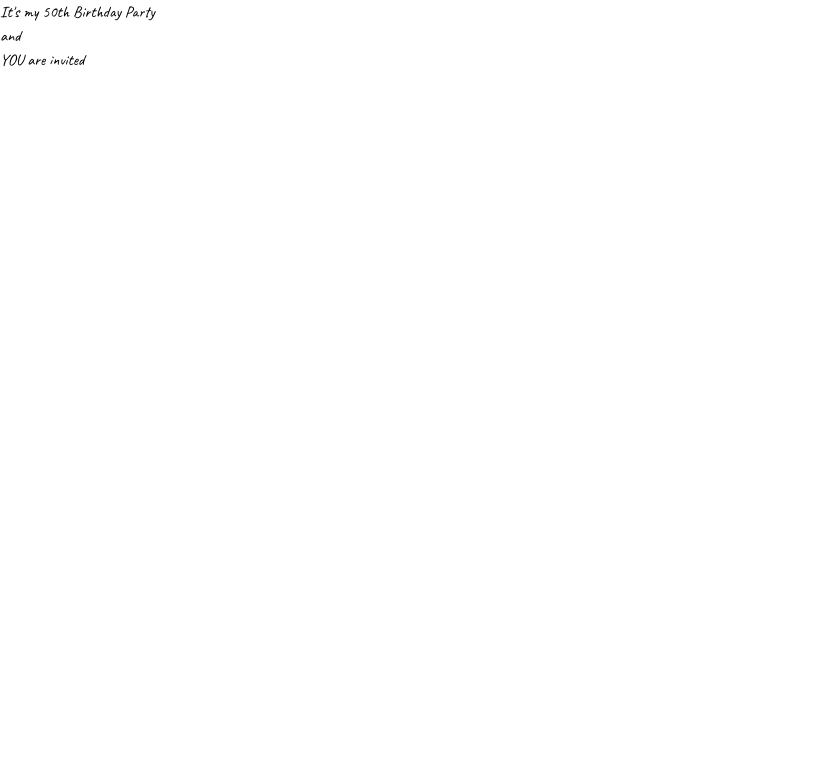
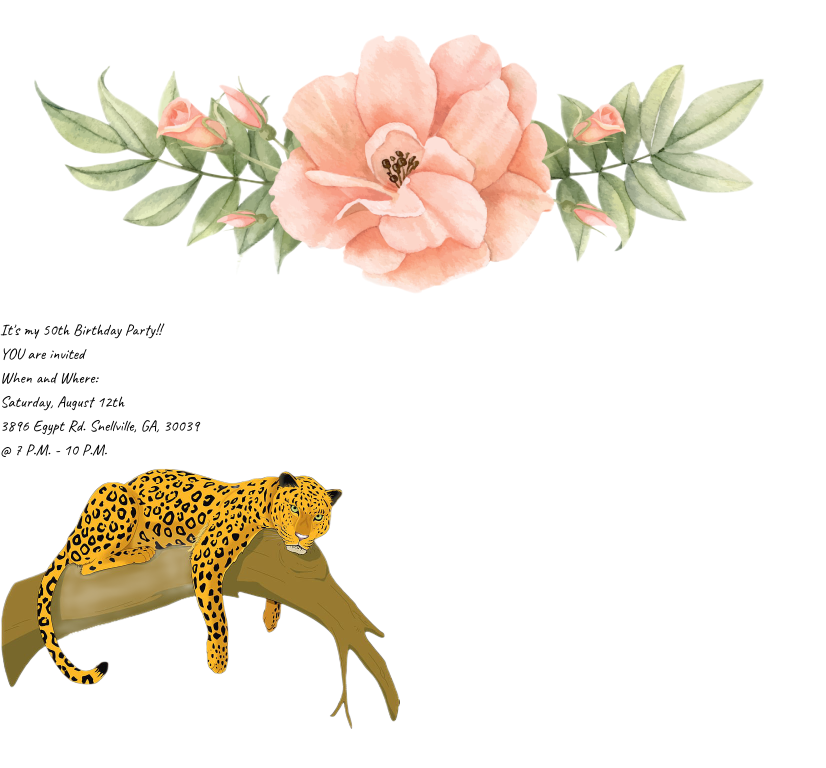
Before and after one commit to BenMoreira/birthday-invite, a React (Vite) app: page / in a window 1280 px wide. Shown: the top 768 px of the page, without its empty margins (0-826 px from the left). Built offline with nearby package versions, Linux system fonts and the light colour scheme.

Commit message:
Adds pcitures and more info

```diff
--- a/index.html
+++ b/index.html
@@ -2,12 +2,12 @@
 <html lang="en">
   <head>
     <meta charset="UTF-8" />
-    <link rel="icon" type="image/svg+xml" href="/vite.svg" />
+    <link rel="icon" type="image/png" href="/leopardpic.png" />
     <meta name="viewport" content="width=device-width, initial-scale=1.0" />
     <link rel="preconnect" href="https://fonts.googleapis.com">
     <link rel="preconnect" href="https://fonts.gstatic.com" crossorigin>
     <link href="https://fonts.googleapis.com/css2?family=Caveat&display=swap" rel="stylesheet">
-    <title>Vite + React</title>
+    <title>Maira's 50th Birthday</title>
   </head>
   <body>
     <div id="root"></div>
--- a/src/App.jsx
+++ b/src/App.jsx
@@ -4,23 +4,39 @@ import viteLogo from '/vite.svg'
 import './App.css'
 
 function App() {
-  const [count, setCount] = useState(0)
-
   return (
     <div className='w-full min-h-screen bg-[url("/leopard.jpg")] py-1'>
-      <div className='w-[95%] min-h-[99vh] bg-[url("/flowers.jpg")] bg-cover mx-auto border-1 rounded-lg'>
-        <div className='flex flex-col justify-center items-center text-3xl font-bold gap-2'>
-          <div>
-            It's my 50th Birthday Party
-          </div>
+      <div className='w-[95%] min-h-[99vh] bg-[url("/flowers.jpg")] bg-cover mx-auto border-1 rounded-lg pt-4'>
+        <div className='flex flex-col justify-center items-center text-4xl font-bold gap-4'>
+          <img src='/flowerline.png' />
 
           <div>
-            and
+            It's my 50th Birthday Party!!
           </div>
 
           <div>
           YOU are invited
           </div>
+        </div>
+
+        <div className='flex flex-col justify-center items-center text-2xl gap-2 pt-10'>
+          <div className='font-bold text-3xl'>
+            When and Where:
+          </div>
+
+          <div>
+            Saturday, August 12th
+          </div>
+
+          <div>
+            3896 Egypt Rd. Snellville, GA, 30039
+          </div>
+
+          <div>
+            @ 7 P.M. - 10 P.M.
+          </div>
+
+          <img src='/leopardpic.png' className='w-[300px]' />
         </div>
       </div>
     </div>
```
Also changed, not shown: public/flowerline.png (added), public/leopardpic.png (added).
